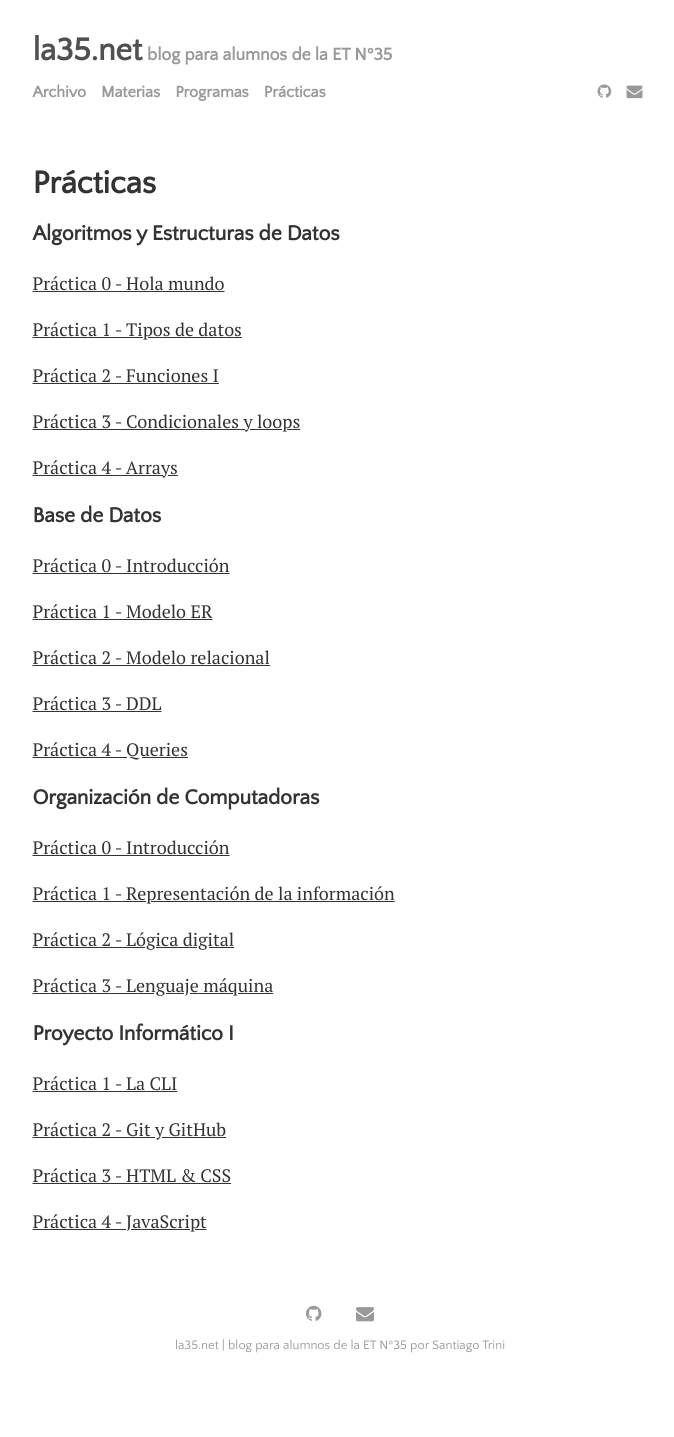
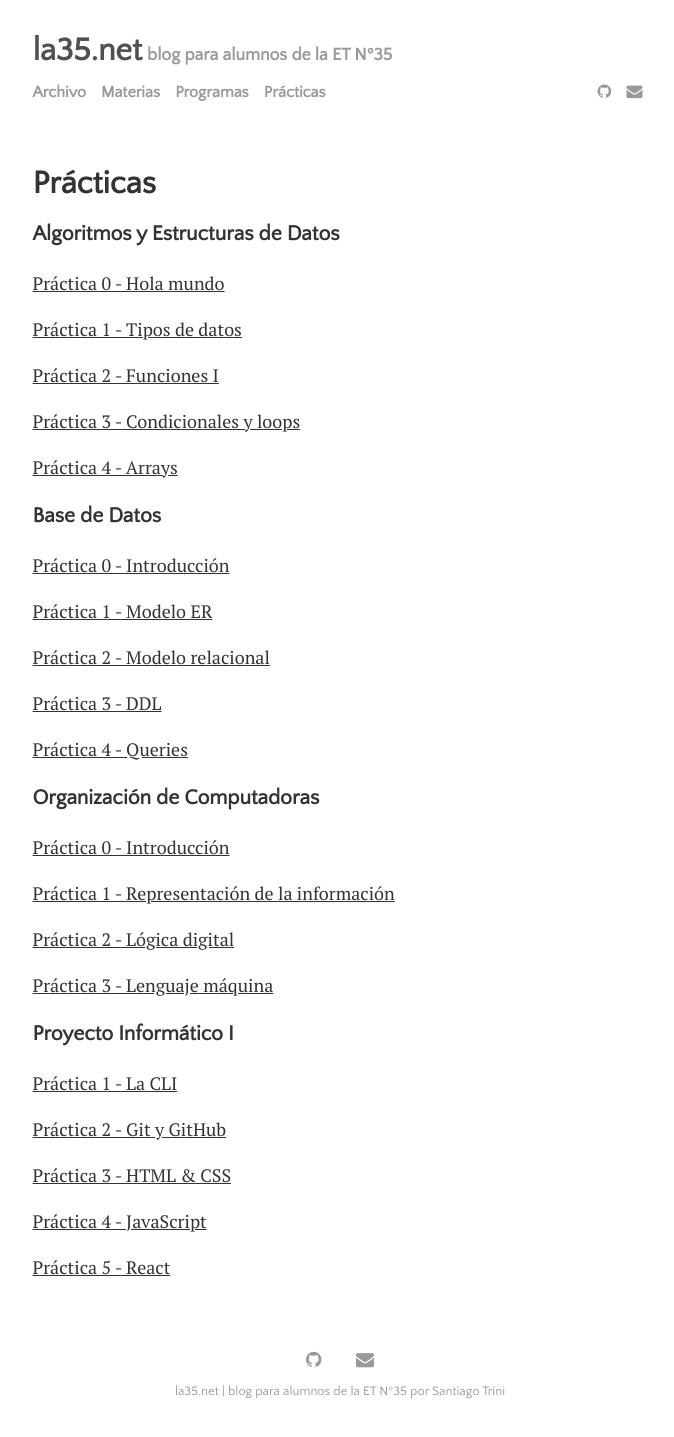
Before and after one commit to la35/la35.github.io, a Jekyll site: the page built from menu/practicas.md, in a window 1280 px wide. Shown: the whole page, without its empty margins (300-974 px from the left). Built offline with Jekyll 4.4.1, drawn with Linux system fonts in a browser that asks for light colours; before the commit the page ends 1391 px from its top, so only the background shows below that.

Commit message:
agrega practica de react

```diff
--- a/menu/practicas.md
+++ b/menu/practicas.md
@@ -70,3 +70,5 @@ title: Prácticas
 [Práctica 3 - HTML & CSS](../assets/files/practicas/proyecto-p3.pdf)
 
 [Práctica 4 - JavaScript](../assets/files/practicas/proyecto-p4.pdf)
+
+[Práctica 5 - React](../assets/files/practicas/proyecto-p5.pdf)
```
Also changed, not shown: 1 other file.
